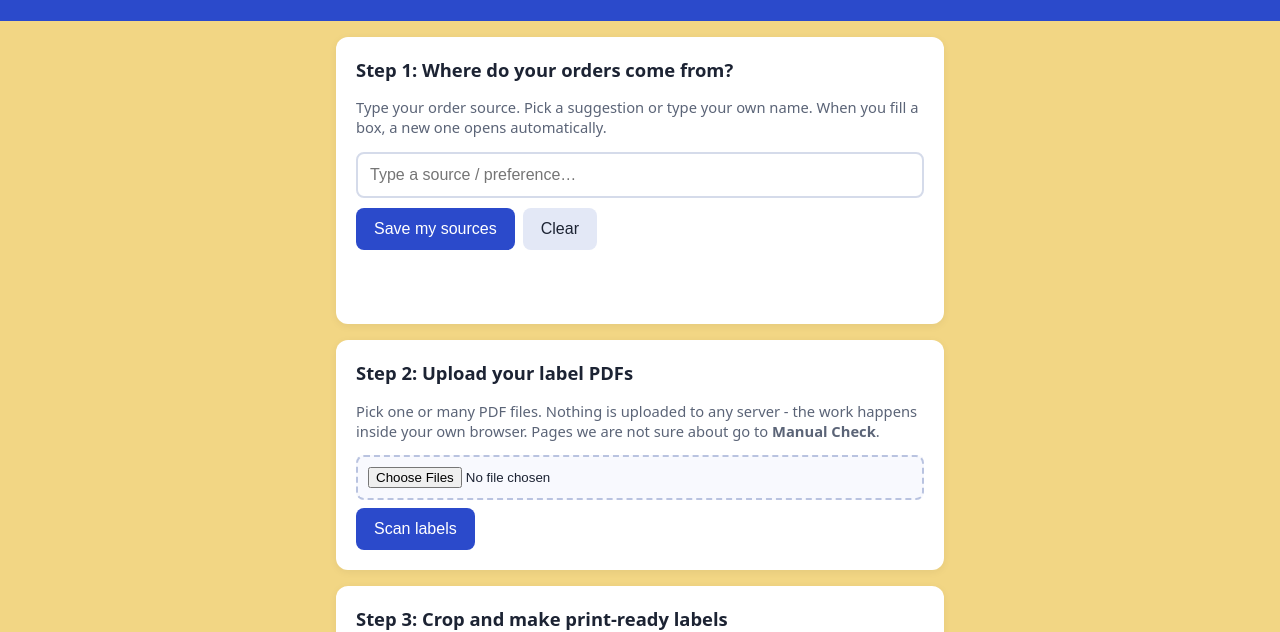
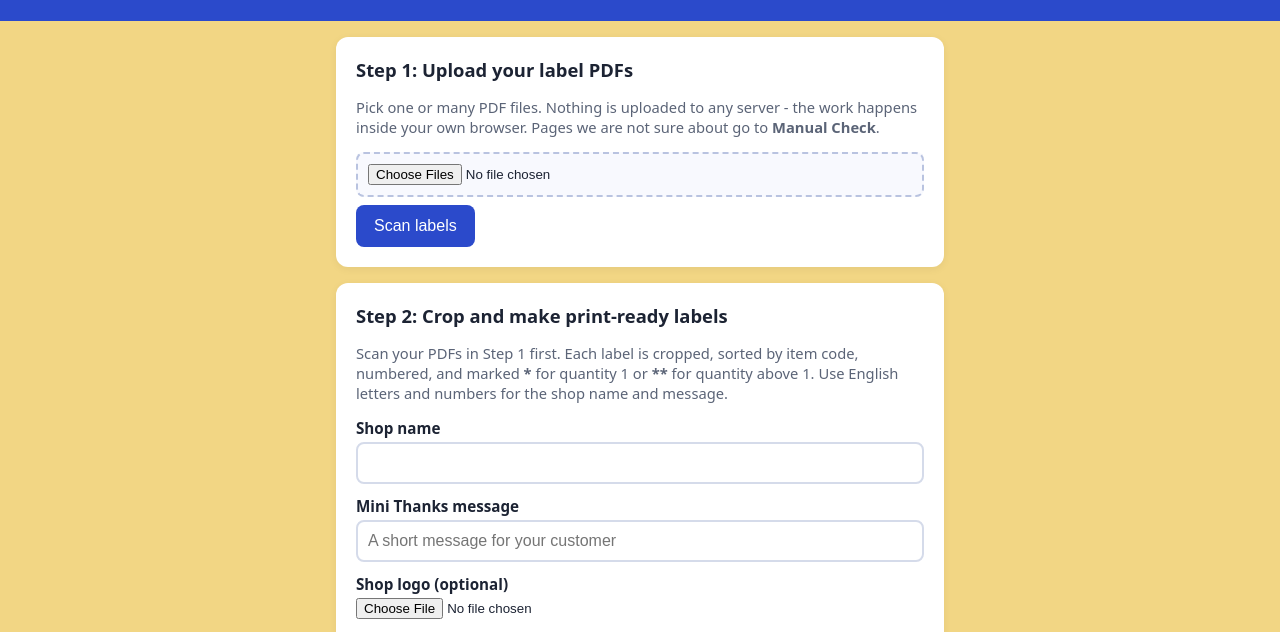
Before and after one commit to dsoumyajit023-jpg/packkaro, a plain HTML site: page index.html in a window 1280 px wide. Shown: the part 176-808 px from the top of the page. Drawn offline with Linux system fonts and the light colour scheme; a script that the page names is missing.

Commit message:
Update index.html

```diff
--- a/index.html
+++ b/index.html
@@ -16,28 +16,8 @@
   </header>
 
   <main>
-    <section class="card" id="step1-card">
-      <h2>Step 1: Where do your orders come from?</h2>
-      <p class="hint">
-        Type your order source. Pick a suggestion or type your own name.
-        When you fill a box, a new one opens automatically.
-      </p>
-
-      <!-- The boxes get added here by app.js -->
-      <div id="source-list"></div>
-
-      <!-- Suggestion list shared by all boxes. Users can still type anything. -->
-      <datalist id="source-suggestions"></datalist>
-
-      <div class="actions">
-        <button id="save-btn" type="button">Save my sources</button>
-        <button id="clear-btn" type="button" class="secondary">Clear</button>
-      </div>
-      <p id="status" role="status"></p>
-    </section>
-
     <section class="card">
-      <h2>Step 2: Upload your label PDFs</h2>
+      <h2>Step 1: Upload your label PDFs</h2>
       <p class="hint">
         Pick one or many PDF files. Nothing is uploaded to any server - the work happens
         inside your own browser. Pages we are not sure about go to <b>Manual Check</b>.
@@ -84,9 +64,9 @@
     </section>
 
     <section class="card">
-      <h2>Step 3: Crop and make print-ready labels</h2>
+      <h2>Step 2: Crop and make print-ready labels</h2>
       <p class="hint">
-        Scan your PDFs in Step 2 first. Each label is cropped, sorted by item code,
+        Scan your PDFs in Step 1 first. Each label is cropped, sorted by item code,
         numbered, and marked <b>*</b> for quantity 1 or <b>**</b> for quantity above 1.
         Use English letters and numbers for the shop name and message.
       </p>
```
